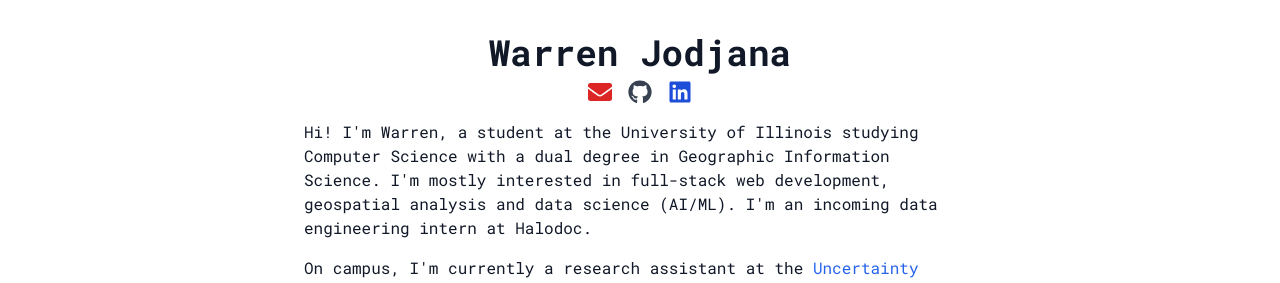
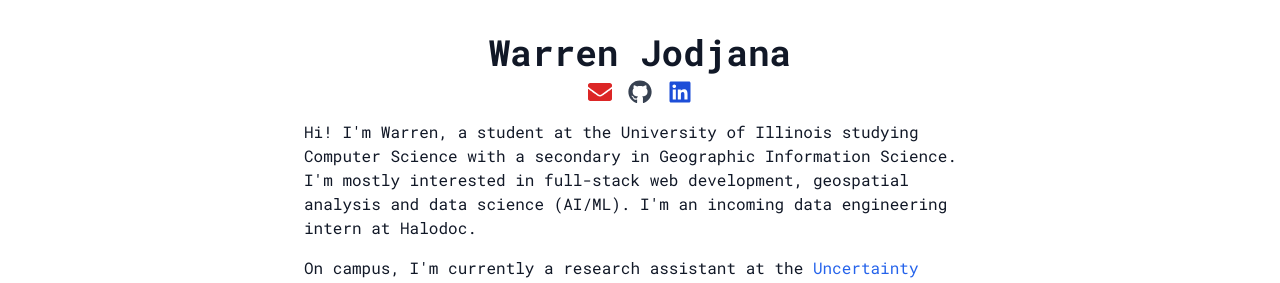
Before and after one commit to wrjodjana/wrjodjana.com, a Next.js app: page / in a window 1280 px wide. Shown: the top 283 px of the page. Built offline with nearby package versions, Linux system fonts and the light colour scheme.

Commit message:
changed first paragraph

```diff
--- a/app/components/Information/page.tsx
+++ b/app/components/Information/page.tsx
@@ -20,7 +20,7 @@ export default function InformationSection() {
         </a>
       </div>
       <p className="mt-4">
-        Hi! I&apos;m Warren, a student at the University of Illinois studying Computer Science with a dual degree in Geographic Information Science. I&apos;m mostly interested in full-stack web development, geospatial analysis and data
+        Hi! I&apos;m Warren, a student at the University of Illinois studying Computer Science with a secondary in Geographic Information Science. I&apos;m mostly interested in full-stack web development, geospatial analysis and data
         science (AI/ML). I&apos;m an incoming data engineering intern at Halodoc.
       </p>
       <p className="mt-4">
```
